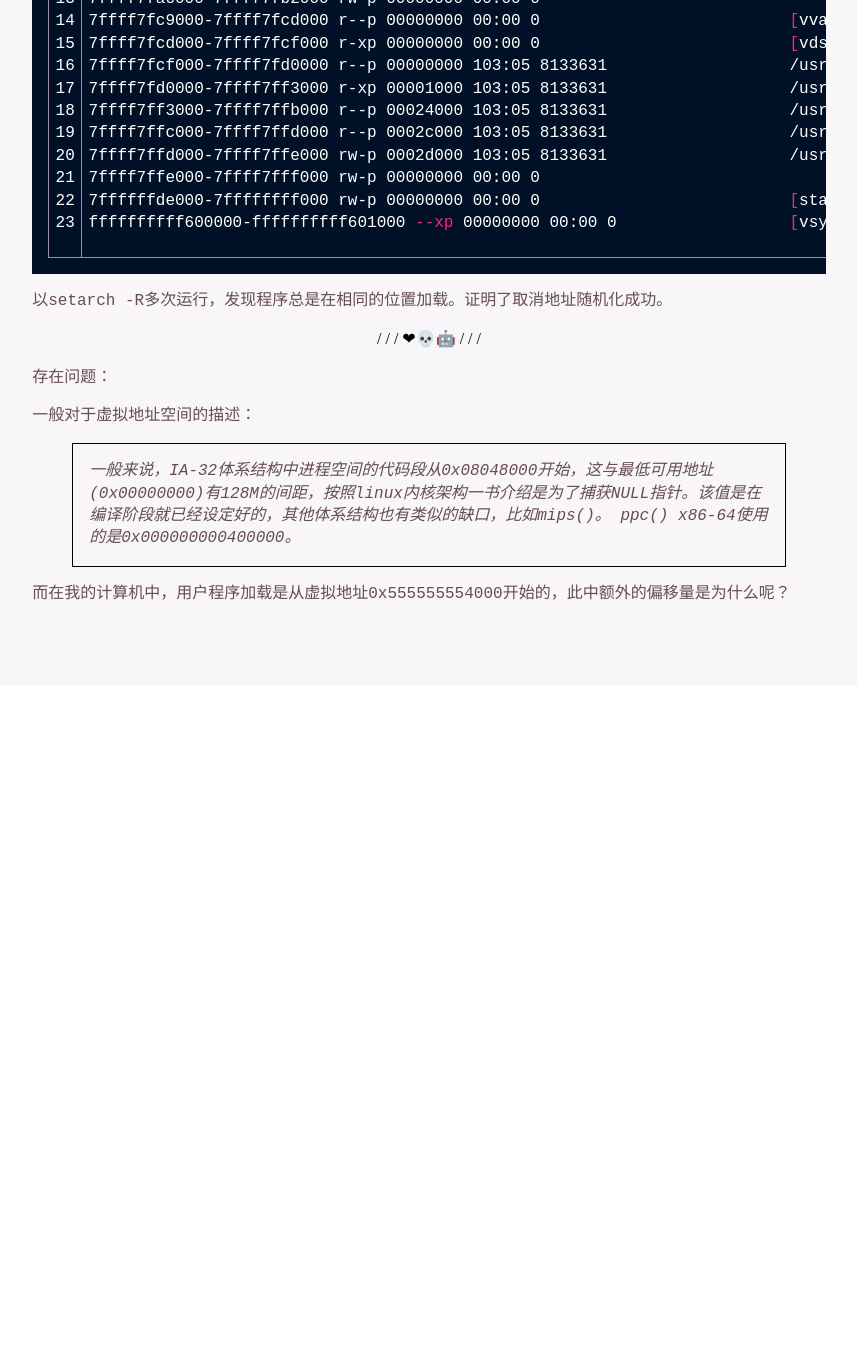
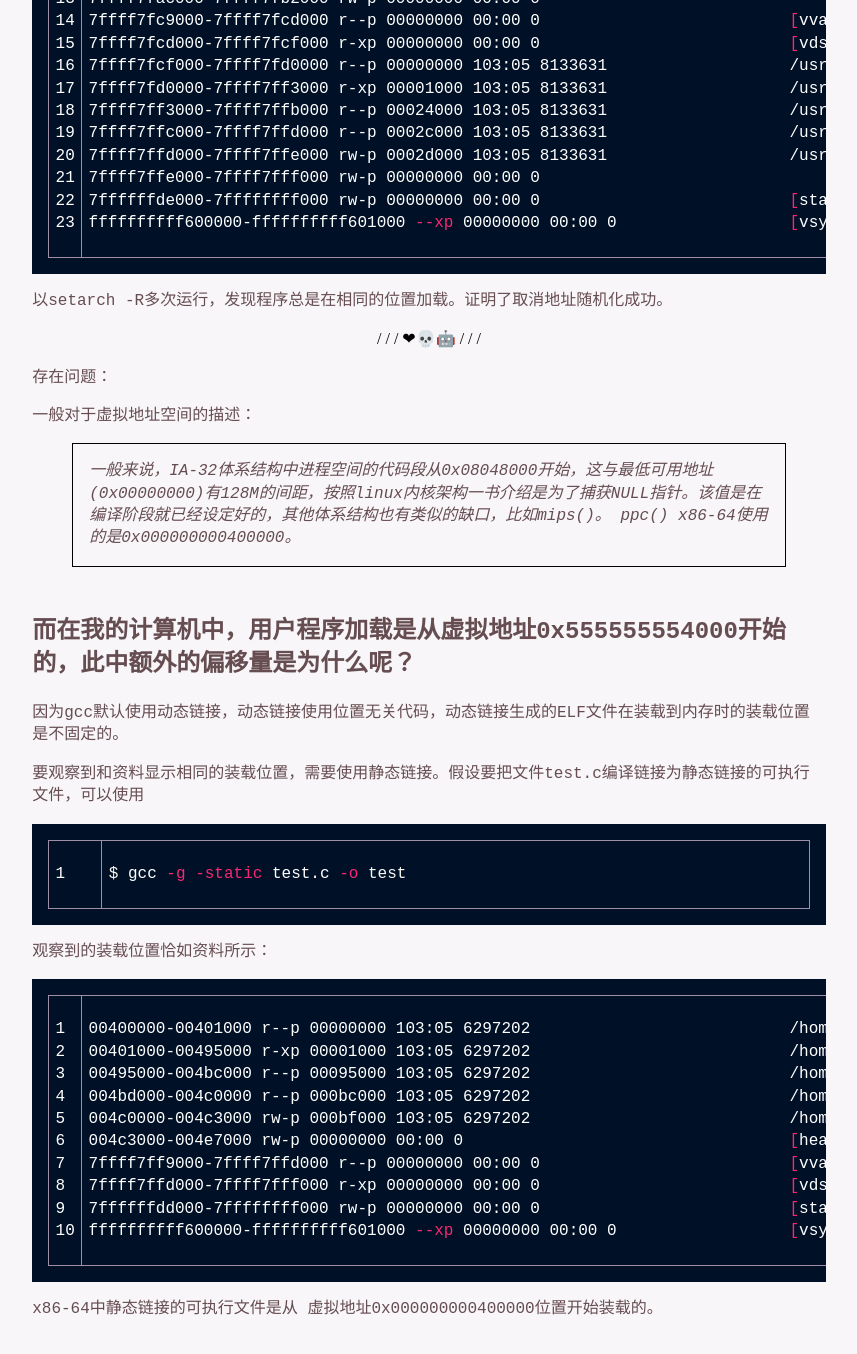
Before and after one commit to J-XZ/blog, a Jekyll site: the page built from _posts/2021-07-22-Linux查看进程在虚拟内存中的位置.md, in a window 1280 px wide and 1400 px high, scrolled down 3482 px. Shown: the top 1354 px of the window, without its empty margins (211-1068 px from the left). Built offline with Jekyll 4.4.1, drawn with Linux system fonts in a browser that asks for light colours; before the commit the page ends 4167 px from its top, so only the background shows below that.

Commit message:
更新文章内容（动态链接实践、查看进程在虚拟内存中的位置）

````diff
--- a/_posts/2021-07-22-Linux查看进程在虚拟内存中的位置.md
+++ b/_posts/2021-07-22-Linux查看进程在虚拟内存中的位置.md
@@ -162,4 +162,33 @@ ffffffffff600000-ffffffffff601000 --xp 00000000 00:00 0                  [vsysca
 
 > 一般来说，IA-32体系结构中进程空间的代码段从0x08048000开始，这与最低可用地址(0x00000000)有128M的间距，按照linux内核架构一书介绍是为了捕获NULL指针。该值是在编译阶段就已经设定好的，其他体系结构也有类似的缺口，比如mips()。 ppc() x86-64使用的是0x000000000400000。
 
-而在我的计算机中，用户程序加载是从虚拟地址0x555555554000开始的，此中额外的偏移量是为什么呢？
+
+
+
+
+## 而在我的计算机中，用户程序加载是从虚拟地址0x555555554000开始的，此中额外的偏移量是为什么呢？
+
+因为gcc默认使用动态链接，动态链接使用位置无关代码，动态链接生成的ELF文件在装载到内存时的装载位置是不固定的。
+
+要观察到和资料显示相同的装载位置，需要使用静态链接。假设要把文件test.c编译链接为静态链接的可执行文件，可以使用
+
+```bash
+$ gcc -g -static test.c -o test
+```
+
+观察到的装载位置恰如资料所示：
+
+```bash
+00400000-00401000 r--p 00000000 103:05 6297202                           /home/jiangxuzhen/CLionProjects/tmp/test
+00401000-00495000 r-xp 00001000 103:05 6297202                           /home/jiangxuzhen/CLionProjects/tmp/test
+00495000-004bc000 r--p 00095000 103:05 6297202                           /home/jiangxuzhen/CLionProjects/tmp/test
+004bd000-004c0000 r--p 000bc000 103:05 6297202                           /home/jiangxuzhen/CLionProjects/tmp/test
+004c0000-004c3000 rw-p 000bf000 103:05 6297202                           /home/jiangxuzhen/CLionProjects/tmp/test
+004c3000-004e7000 rw-p 00000000 00:00 0                                  [heap]
+7ffff7ff9000-7ffff7ffd000 r--p 00000000 00:00 0                          [vvar]
+7ffff7ffd000-7ffff7fff000 r-xp 00000000 00:00 0                          [vdso]
+7ffffffdd000-7ffffffff000 rw-p 00000000 00:00 0                          [stack]
+ffffffffff600000-ffffffffff601000 --xp 00000000 00:00 0                  [vsyscall]
+```
+
+x86-64中静态链接的可执行文件是从 虚拟地址0x000000000400000位置开始装载的。
````
Also changed, not shown: _posts/2021-07-21-动态链接实践.md (renamed from _posts/2021-07-21-动态链接实践（未实现延迟绑定）.md, +10 -0 lines).
